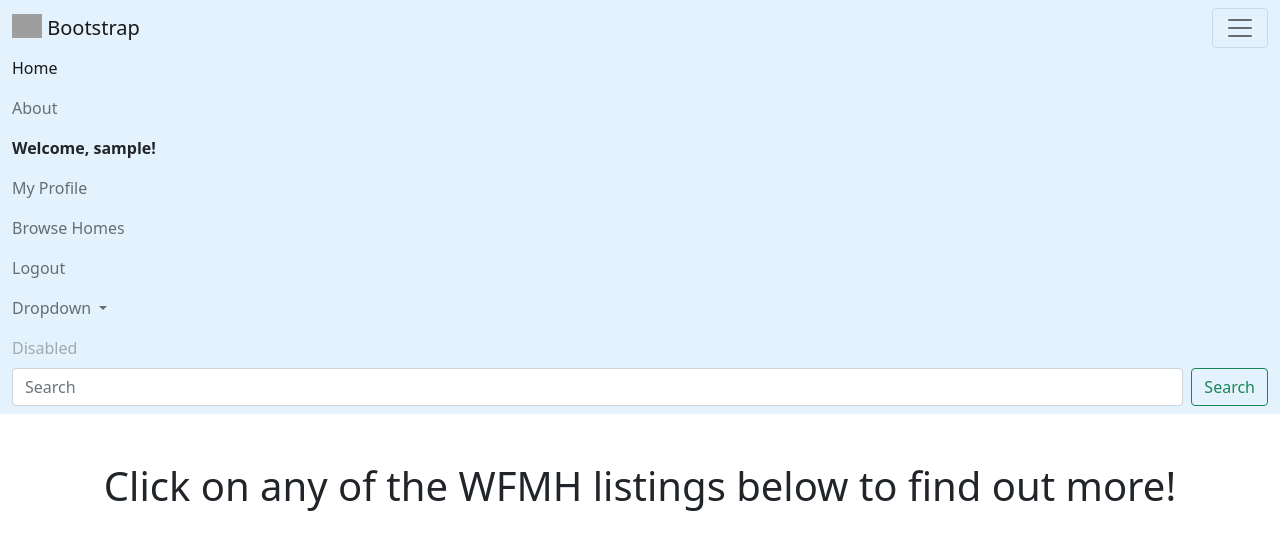
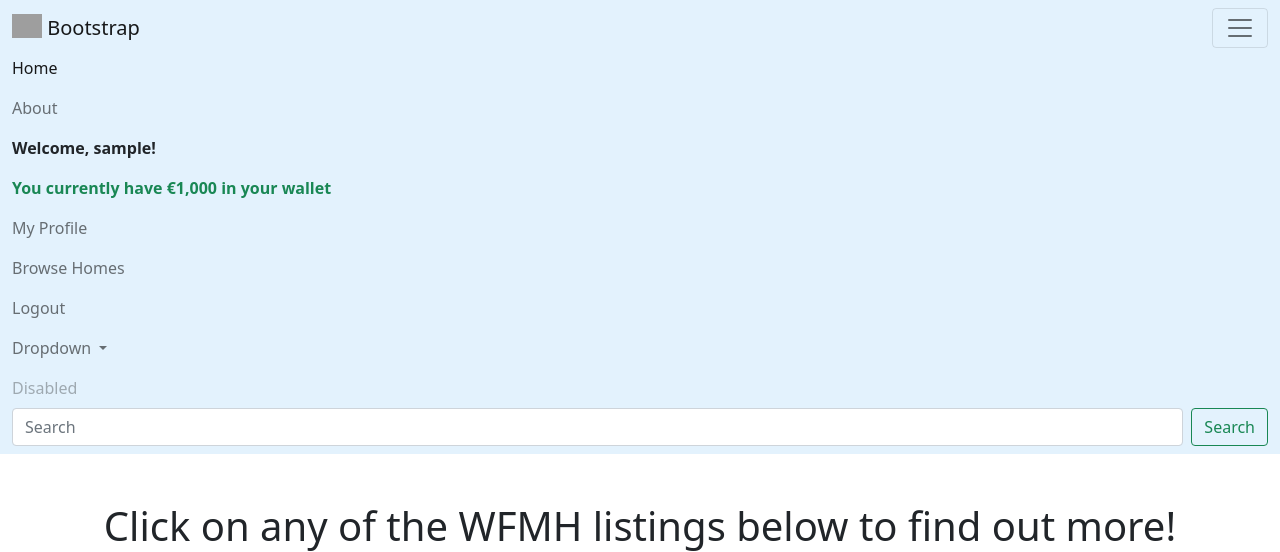
Before and after one commit to loosenthedark/work-from-my-home, a Flask app: page /browse in a window 1280 px wide, after a click that opens the changed part. Shown: the top 552 px of the page. Run offline with Flask 2, Linux system fonts and the light colour scheme; the visitor is signed in with stand-in values (Sample User, id 1); data comes from the database, SQL or seed files in the repository; data that the repository does not hold is empty; grey boxes are pictures that could not be loaded.

Commit message:
Add dynamically-rendered welcome message & wallet info to navbar

```diff
--- a/wfmh/models.py
+++ b/wfmh/models.py
@@ -18,6 +18,10 @@ class Worker(db.Model, UserMixin):
 
     def __repr__(self):
         return f'Worker {self.id}: {self.profile_name}'
+
+    @property
+    def format_wallet(self):
+        return f'€{self.wallet:,}'
 
     @property
     def make_password_secure(self):
--- a/wfmh/templates/base.html
+++ b/wfmh/templates/base.html
@@ -53,8 +53,13 @@
               <a class="nav-link" href="#">About</a>
             </li>
             {% if current_user.is_authenticated %}
-             <li class="nav-item pt-2 pb-2">
+            <li class="nav-item pt-2 pb-2">
               <strong>Welcome, {{ current_user.profile_name }}!</strong>
+            </li>
+            <li class="nav-item pt-2 pb-2 text-success">
+              <strong
+                >You currently have {{ current_user.format_wallet }} in your wallet</strong
+              >
             </li>
             <li class="nav-item">
               <a class="nav-link" href="#">My Profile</a>
```
